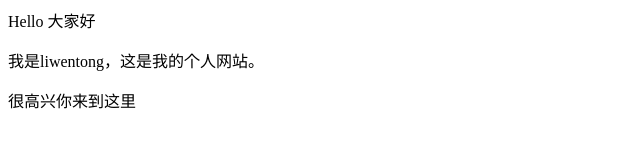
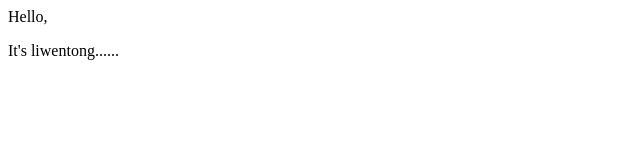
Before and after one commit to LiWentomng/LiWentomng.github.io, a plain HTML site: page index.html in a window 1280 px wide. Shown: the whole page, without its empty margins (0-640 px from the left). Drawn offline with Linux system fonts and the light colour scheme.

Commit message:
Update index.html

```diff
--- a/index.html
+++ b/index.html
@@ -1,3 +1,2 @@
-<p>Hello 大家好</p>
-<p>我是liwentong，这是我的个人网站。 </p>
-<p>很高兴你来到这里</p>
+<p>Hello, </p>
+<p>It's liwentong...... </p>
```
